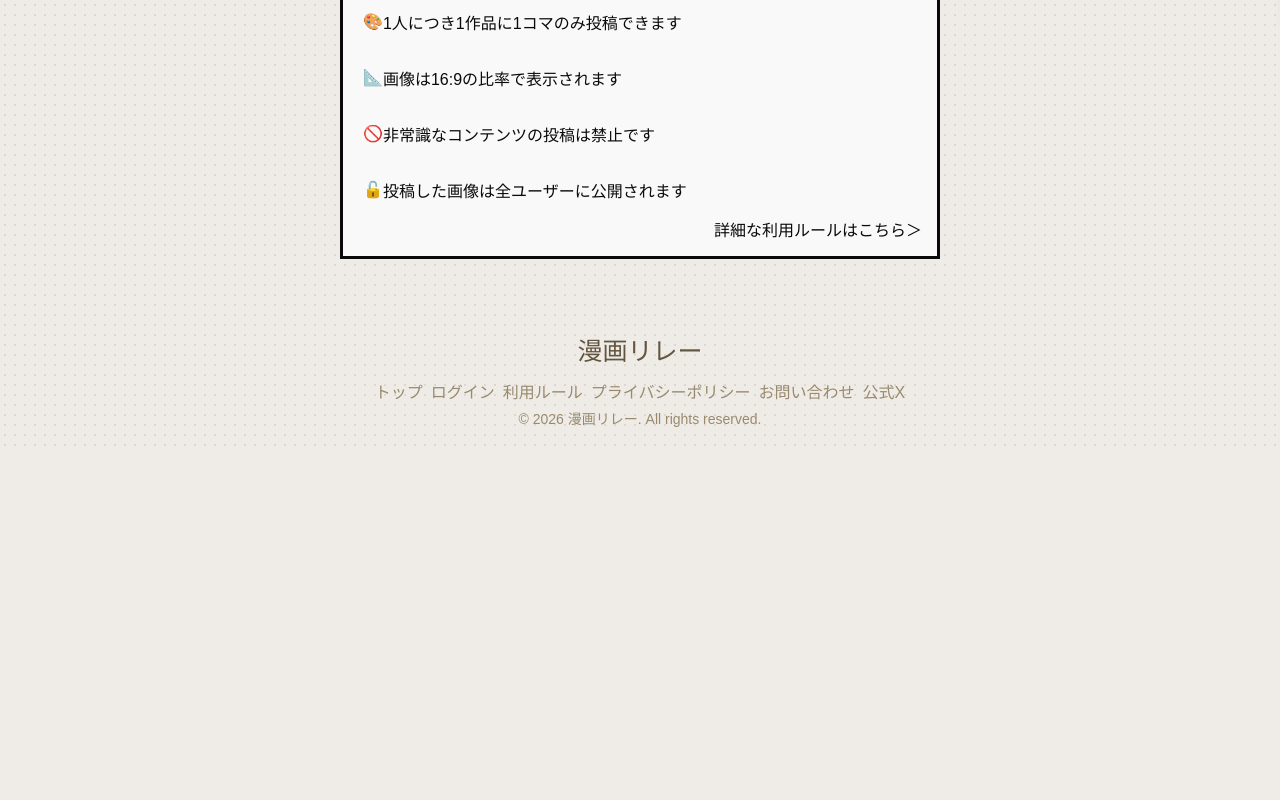
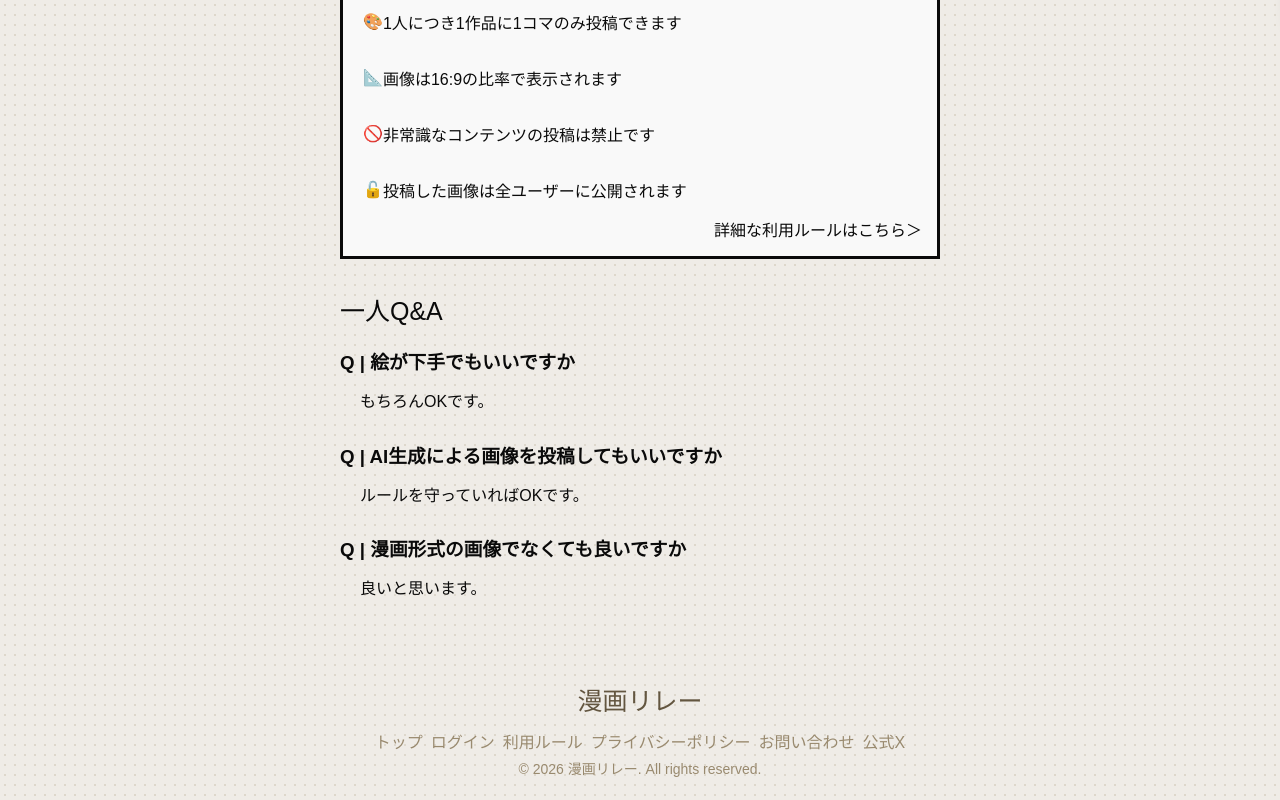
Before and after one commit to tororo-kombu/manga-relay, a Next.js app: page / in a window 1280 px wide. Shown: the part 760-1560 px from the top of the page. Before the commit the page ends 1210 px from the top, so only its background shows below. Built offline with nearby package versions, Linux system fonts and the light colour scheme; no server answers; a web font is replaced by a local one.

Commit message:
ルートページのコンテンツの修正と追加

```diff
--- a/app/page.tsx
+++ b/app/page.tsx
@@ -2,7 +2,7 @@ import Link from 'next/link'
 import { endianness } from 'os'
 
 export const metadata = {
-    title: '漫画リレー | 4コマ漫画をリレーみんなで作ろう',
+    title: '漫画リレー | 4コマ漫画をリレー形式で作ろう･リレー漫画',
     description: '4コマ漫画をリレー形式で作るためのサービス「漫画リレー」の公式サイトです。1コマ目を投稿して、他のユーザーと一緒に物語を完成させましょう！',
   };
 
@@ -108,6 +108,22 @@ export default function Home() {
         </div>
       </section>
 
+      <div style={{}}>
+        <h2 className="title-manga text-4xl mb-8" style={{color:'#0a0a0a',fontSize:'25px',margin: '40px 0 5px 0'}}>一人Q&A</h2>
+        <div className="grid grid-cols-1 md:grid-cols-2 gap-4">
+          {[
+            { question: '絵が下手でもいいですか', answer: 'もちろんOKです。' },
+            { question: 'AI生成による画像を投稿してもいいですか', answer: 'ルールを守っていればOKです。' },
+            { question: '漫画形式の画像でなくても良いですか', answer: '良いと思います。' },
+          ].map((qa, i) => (
+            <div key={i} className="card-manga p-4">
+              <h3 className="font-black text-lg mb-2">Q | {qa.question}</h3>
+              <p className="text-gray-600 font-bold text-sm" style={{margin: '-5px 0 10px 20px'}}>{qa.answer}</p>
+            </div>
+          ))}
+        </div>
+      </div>
+
       <div style={{height:'80px'}}></div>
     </div>
   )
```
